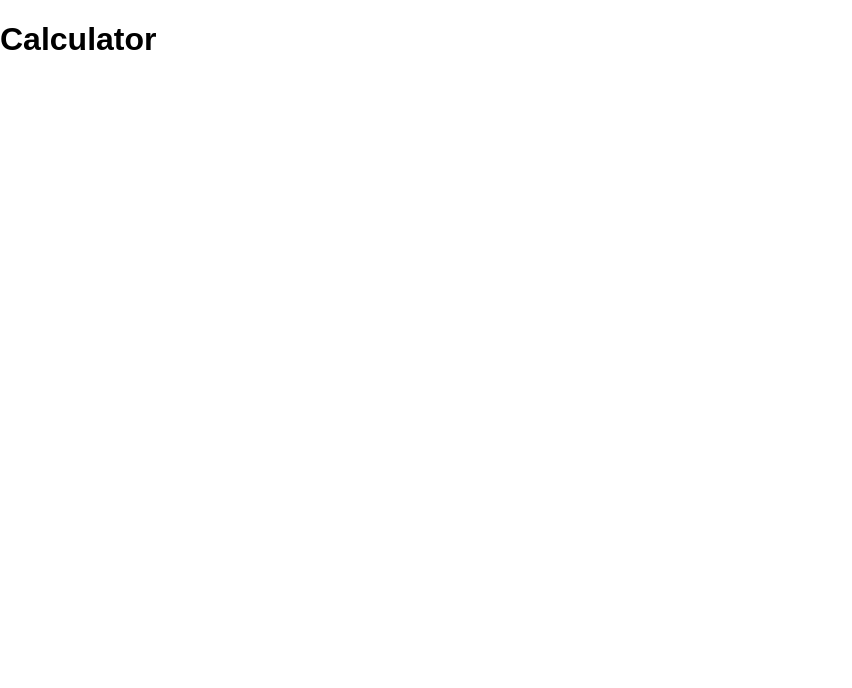
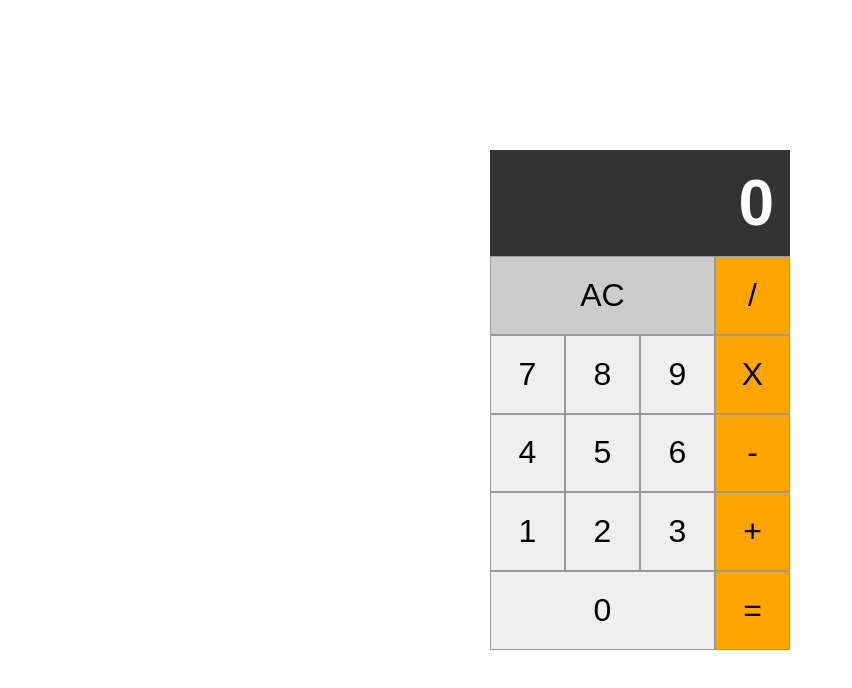
Before and after one commit to next-step/react-calculator, a React (Vite) app: page / in a window 1280 px wide. Shown: the top 688 px of the page, without its empty margins (0-852 px from the left). Built offline with nearby package versions, Linux system fonts and the light colour scheme.

Commit message:
feat: 숫자 입력, 컴포넌트 구조 작성

```diff
--- a/src/App.tsx
+++ b/src/App.tsx
@@ -1,5 +1,11 @@
+import Calculator from './pages/Calculator';
+
 function App() {
-  return <h1>Calculator</h1>;
+  return (
+    <div id='app'>
+      <Calculator />
+    </div>
+  );
 }
 
 export default App;
--- /dev/null
+++ b/src/constants/index.ts
@@ -0,0 +1,9 @@
+export const DIGITS = [9, 8, 7, 6, 5, 4, 3, 2, 1, 0];
+
+export enum Operators {
+  DIVIDE = '/',
+  MULTIPLY = 'X',
+  SUBTRACT = '-',
+  ADD = '+',
+  EQUALS = '=',
+}
--- /dev/null
+++ b/src/pages/Calculator/components/Digits.tsx
@@ -0,0 +1,18 @@
+import { MouseEvent } from 'react';
+import { DIGITS } from '../../../constants';
+
+interface Props {
+  onClick: (e: MouseEvent<HTMLButtonElement>) => void;
+}
+
+export default function Digits({ onClick }: Props) {
+  return (
+    <div className='digits flex'>
+      {DIGITS.map((digit) => (
+        <button key={digit} className='digit' onClick={onClick}>
+          {digit}
+        </button>
+      ))}
+    </div>
+  );
+}
--- /dev/null
+++ b/src/pages/Calculator/components/Display.tsx
@@ -0,0 +1,17 @@
+import { Operators } from '../../../constants';
+
+interface Props {
+  operand: [number, number];
+  operator: Operators | null;
+}
+
+export default function Display({ operand, operator }: Props) {
+  const result = [operand[0], operator, operand[1]]
+    .map((el) => {
+      if (!el) return null;
+      return el;
+    })
+    .join('');
+
+  return <h1 id='total'>{result || 0}</h1>;
+}
--- /dev/null
+++ b/src/pages/Calculator/components/Modifier.tsx
@@ -0,0 +1,13 @@
+interface Props {
+  onClick: () => void;
+}
+
+export default function Modifier({ onClick }: Props) {
+  return (
+    <div className='modifiers subgrid'>
+      <button className='modifier' onClick={onClick}>
+        AC
+      </button>
+    </div>
+  );
+}
--- /dev/null
+++ b/src/pages/Calculator/components/Operations.tsx
@@ -0,0 +1,18 @@
+import { MouseEvent } from 'react';
+import { Operators } from '../../../constants';
+
+interface Props {
+  onClick: (e: MouseEvent<HTMLButtonElement>) => void;
+}
+
+export default function Operations({ onClick }: Props) {
+  return (
+    <div className='operations subgrid'>
+      {Object.values(Operators).map((operator) => (
+        <button key={operator} className='opration' onClick={onClick}>
+          {operator}
+        </button>
+      ))}
+    </div>
+  );
+}
--- /dev/null
+++ b/src/pages/Calculator/hooks/useCalculate.ts
@@ -0,0 +1,50 @@
+import { useState, MouseEvent } from 'react';
+import { Operators } from '../../../constants';
+
+export const useCalculate = () => {
+  const [operand, setOperand] = useState<[number, number]>([0, 0]);
+  const [operator, setOperator] = useState<Operators | null>(null);
+
+  const clear = () => {
+    setOperand([0, 0]);
+    setOperator(null);
+  };
+
+  const handleOperator = (e: MouseEvent<HTMLButtonElement>) => {
+    const { textContent: operator } = e.currentTarget;
+    if (!operator) return;
+
+    if (operator === Operators.EQUALS) {
+      // 연산
+      return;
+    }
+
+    setOperator(operator as Operators);
+  };
+
+  const handleDigit = (e: MouseEvent<HTMLButtonElement>) => {
+    const { textContent: digit } = e.currentTarget;
+    if (!digit) return;
+
+    const isFirstOperandInput = !operand[1] && !operator;
+    if (isFirstOperandInput) {
+      const value = operand[0] + digit;
+
+      setOperand([Number(value), operand[1]]);
+    }
+
+    if (!isFirstOperandInput) {
+      const value = operand[1] + digit;
+
+      setOperand([operand[0], Number(value)]);
+    }
+  };
+
+  return {
+    operator,
+    operand,
+    clear,
+    handleOperator,
+    handleDigit,
+  };
+};
--- /dev/null
+++ b/src/pages/Calculator/index.tsx
@@ -0,0 +1,18 @@
+import { useCalculate } from './hooks/useCalculate';
+import Digits from './components/Digits';
+import Modifier from './components/Modifier';
+import Operations from './components/Operations';
+import Display from './components/Display';
+
+export default function Calculator() {
+  const { operator, operand, clear, handleDigit, handleOperator } =
+    useCalculate();
+  return (
+    <div className='calculator'>
+      <Display operand={operand} operator={operator} />
+      <Digits onClick={handleDigit} />
+      <Modifier onClick={clear} />
+      <Operations onClick={handleOperator} />
+    </div>
+  );
+}
```
